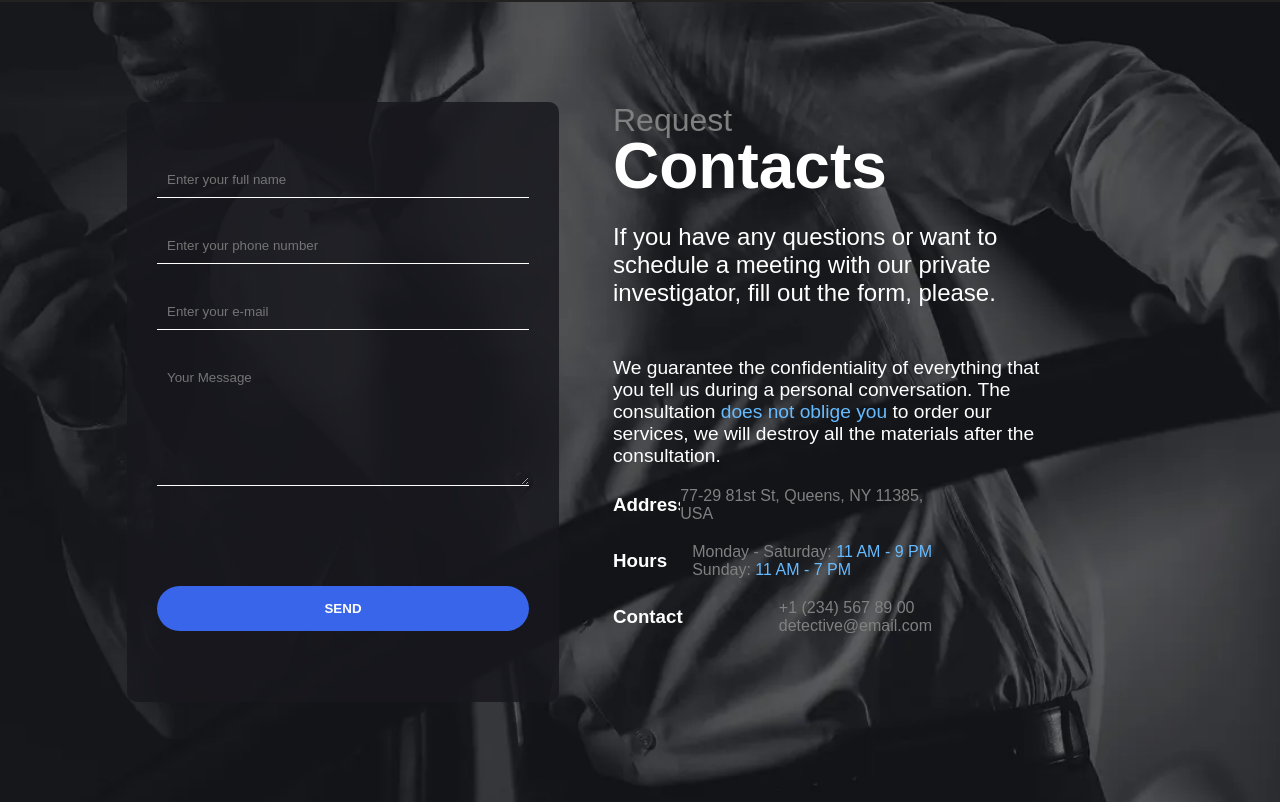
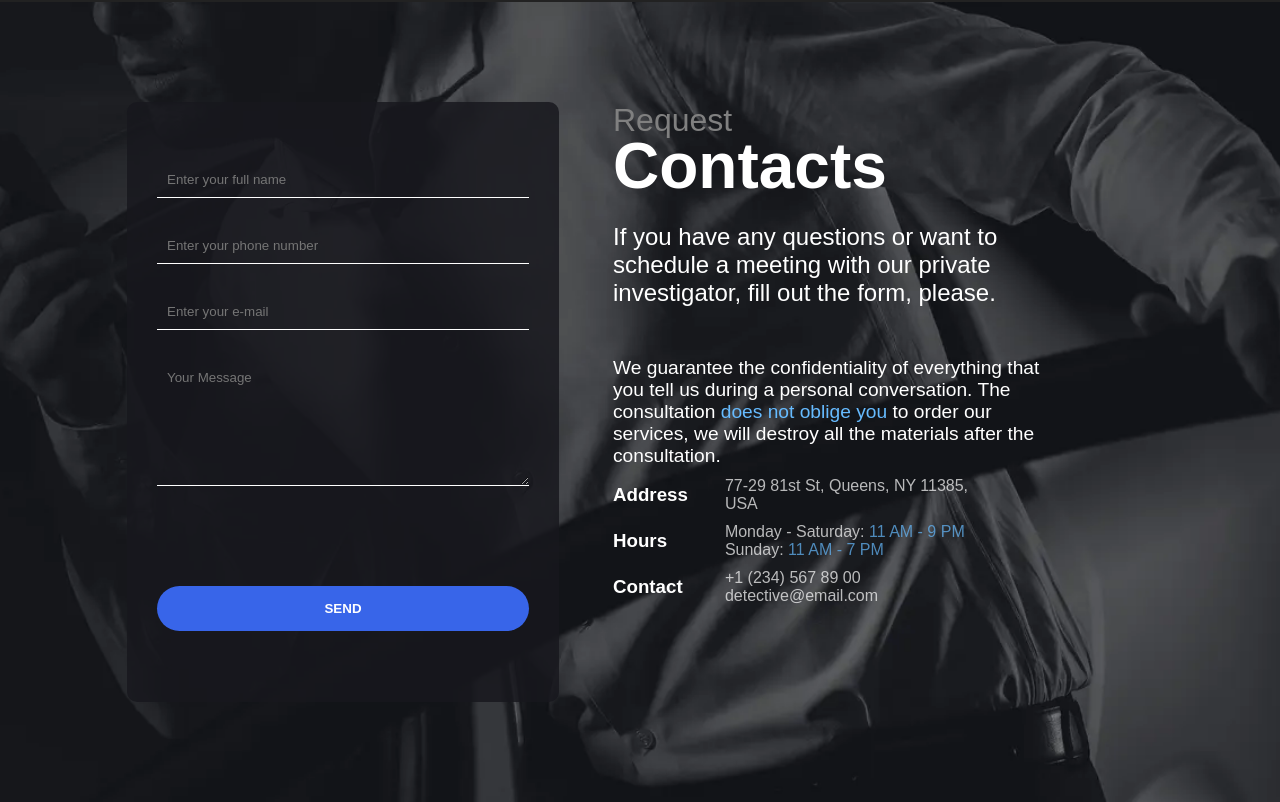
Before and after one commit to Trend20/Detective-Agency, a React (Create React App) app: page / in a window 1280 px wide. Shown: the part 5507-6309 px from the top of the page. Built offline with nearby package versions, Linux system fonts and the light colour scheme; a web font is replaced by a local one.

Commit message:
contact component

```diff
--- a/src/components/Contacts/Contacts.css
+++ b/src/components/Contacts/Contacts.css
@@ -118,11 +118,21 @@ strong{
 .detail{
   display: flex;
   align-items: center;
-  justify-content: space-between;
-  margin-top: 20px;
-  width: 60%;
+  margin-top: 10px;
+  width: 70%;
 }
 
 .detail h3{
   color: #fff;
+  width: 30%;
 }
+
+.detail span{
+  width: 70%;
+}
+
+.detail span p{
+  color: #fff;
+  opacity: .7;
+  font-weight: 300;
+}
```
